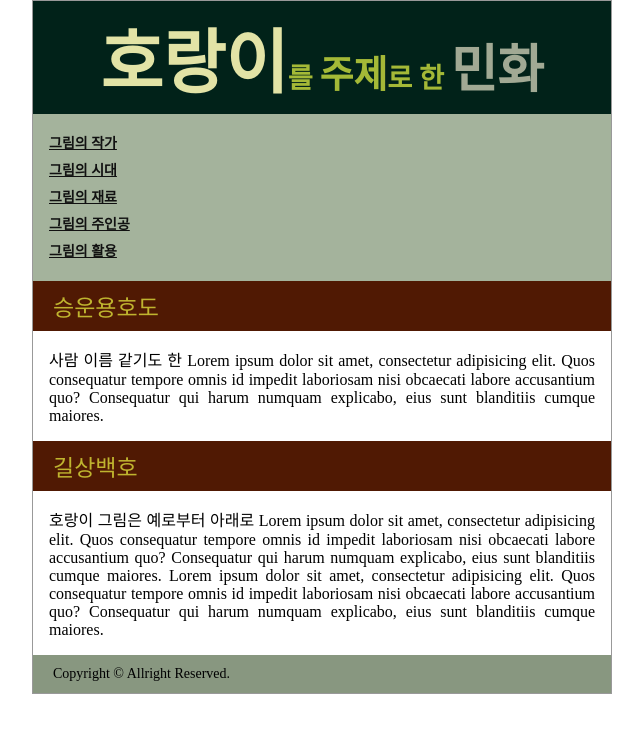
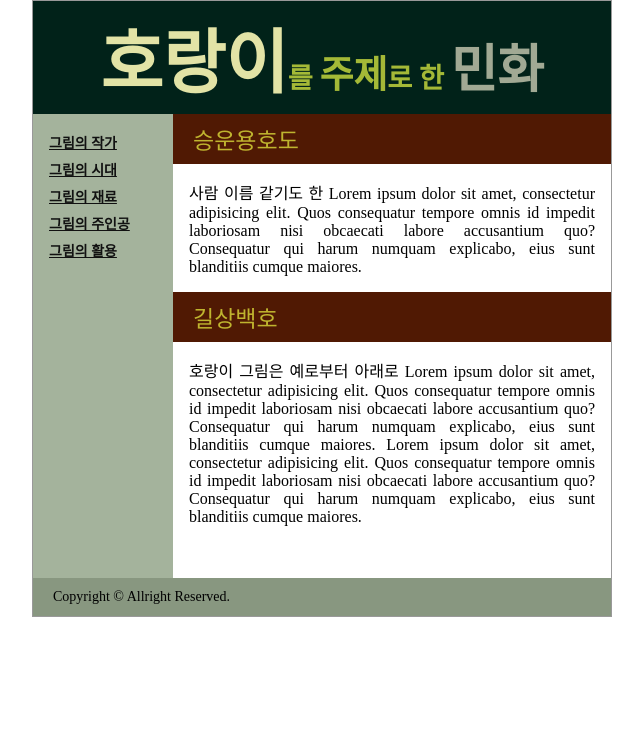
Before and after one commit to rdw5373/0809_Layout2Col_Drill, a plain HTML site: page position/index.html in a window 1280 px wide. Shown: the whole page, without its empty margins (318-961 px from the left). Drawn offline with Linux system fonts and the light colour scheme.

Commit message:
0809_position_2열레이아웃

```diff
--- a/position/index.html
+++ b/position/index.html
@@ -4,7 +4,7 @@
     <meta charset="UTF-8">
     <meta http-equiv="X-UA-Compatible" content="IE=edge">
     <meta name="viewport" content="width=device-width, initial-scale=1.0">
-    <title>Float 2열 레이아웃</title>
+    <title>Position 2열 레이아웃</title>
     <link rel="stylesheet" href="style/style.css">
 </head>
 
--- a/position/style/style.css
+++ b/position/style/style.css
@@ -55,10 +55,21 @@ header#header {
 /* header 끝 */
 
 /* main 시작 */
+main#main {
+  height: 464px;
+  /* footer 영역 위치 지정위해 사용 */
+  position: relative;
+}
 /* nav#gnb 시작 */
 nav#gnb {
+  width: 140px;
+  height: 464px;
   padding: 16px;
   background-color: #a4b39c;
+
+  position: absolute;
+  left: 0;
+  top: 0;
 }
 #gnb li {
   line-height: 26px;
@@ -66,6 +77,18 @@ nav#gnb {
 /* nav#gnb 끝 */
 
 /* div#contents 시작 */
+
+/* 적용 1 */
+/* div#contents {
+  margin-left: 140px;
+} */
+/* 적용 2 */
+div#contents {
+  width: 438px;
+  position: absolute;
+  right: 0;
+  top: 0;
+}
 div#contents h2 {
   color: #bfb42f;
   font-size: 23px;
```
